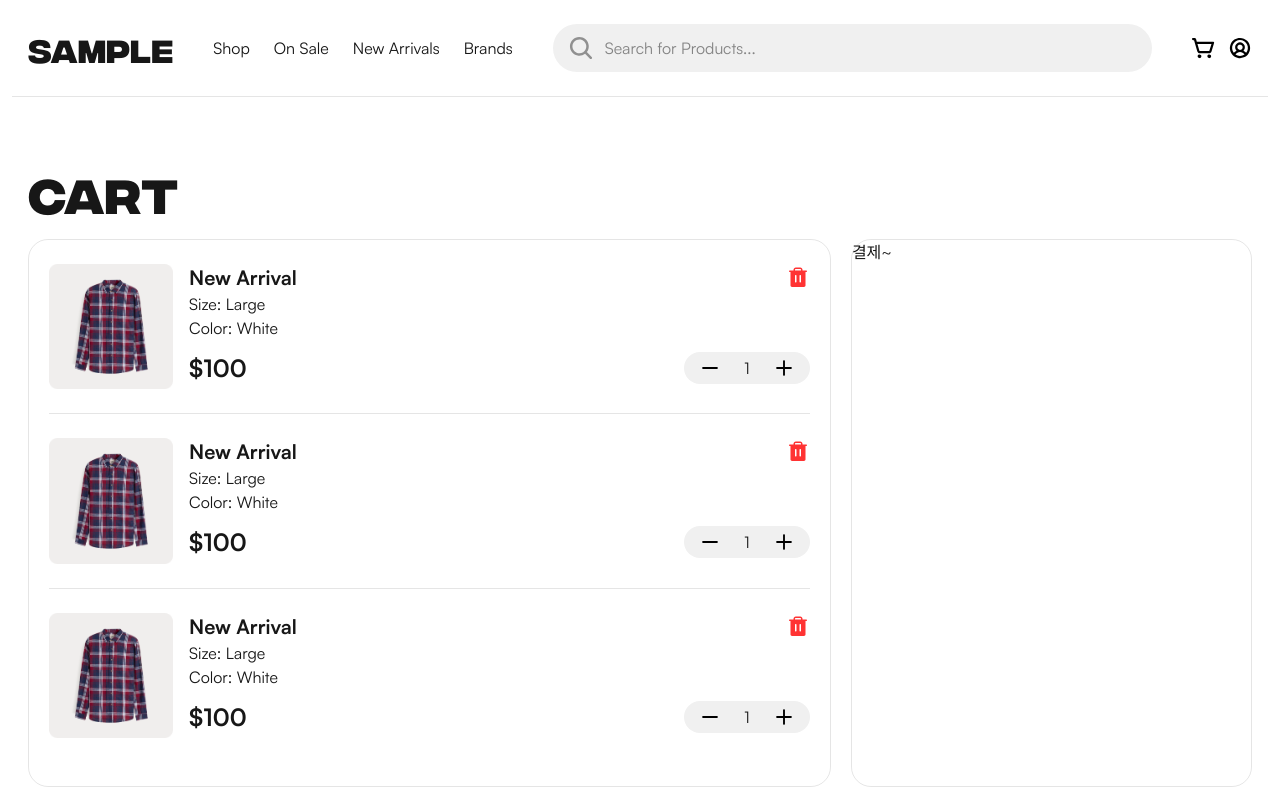
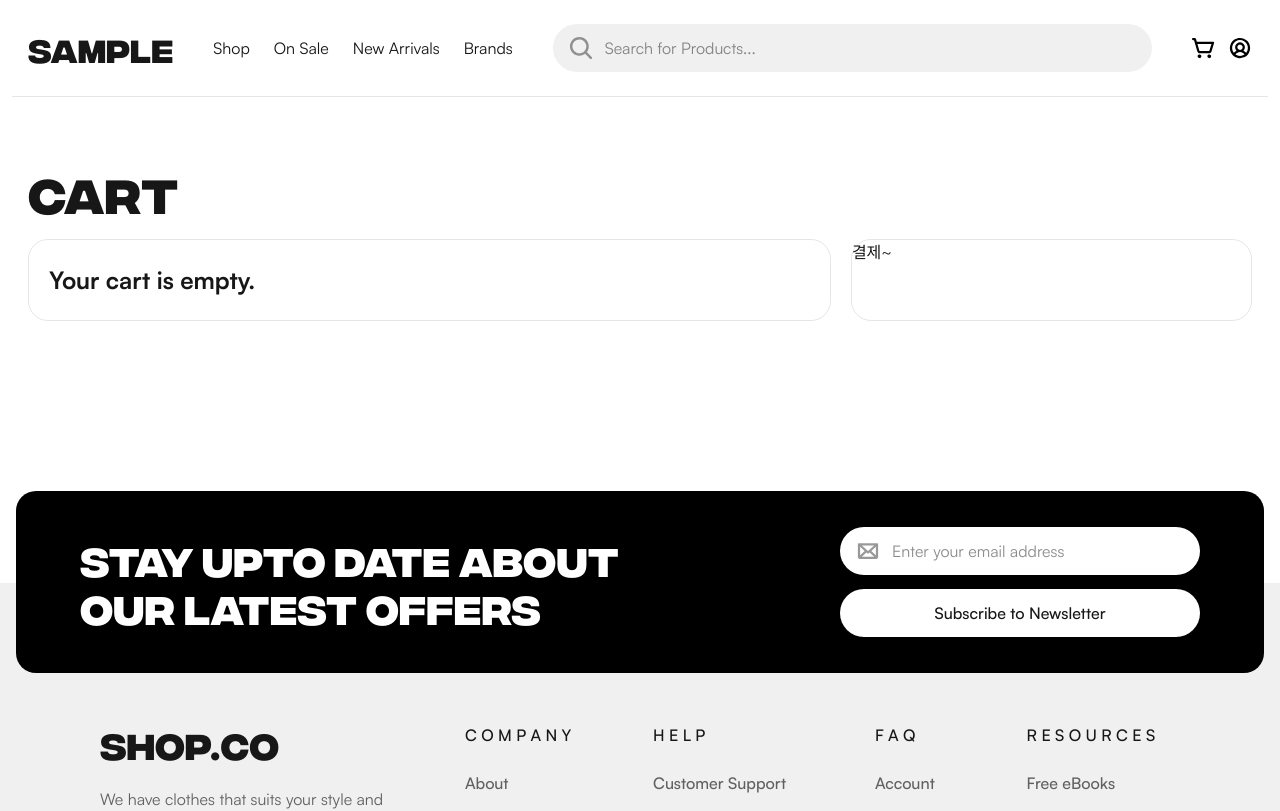
Before and after one commit to mnias/practice-store, a Next.js app: page /cart in a window 1280 px wide. Shown: the top 811 px of the page. Built offline with nearby package versions, Linux system fonts and the light colour scheme.

Commit message:
카트 제거하기 버튼 추가

```diff
--- a/src/app/(share-header-footer)/cart/page.tsx
+++ b/src/app/(share-header-footer)/cart/page.tsx
@@ -1,4 +1,7 @@
+'use client';
+
 import CartProduct from '@/components/common/product/cart-product';
+import { useState } from 'react';
 
 const products = [
   {
@@ -28,16 +31,26 @@ const products = [
 ];
 
 export default function CartPage() {
+  const [cartProducts, setCartProducts] = useState(products);
+
+  const onClickDelete = (productId: number) => {
+    setCartProducts(prevProducts => prevProducts.filter(product => product.id !== productId));
+  };
+
   return (
     <div className="mx-auto flex w-full max-w-[1256px] flex-col border-t border-t-black/10 px-4">
       <div className="mt-[50px] mb-[20px] text-3xl font-bold md:mt-[70px] md:mb-[24px] md:text-5xl">Cart</div>
       <div className="flex flex-col gap-5 md:flex-row">
         <div className="flex flex-2/3 flex-col gap-4 divide-y divide-gray-10 rounded-[20px] border border-gray-10 p-4 md:gap-6 md:px-5 md:py-6">
-          {products.map(product => (
-            <div key={product.id} className="pb-4 md:pb-6">
-              <CartProduct product={product} />
-            </div>
-          ))}
+          {cartProducts.length === 0 ? (
+            cartProducts.map(product => (
+              <div key={product.id} className="pb-4 md:pb-6">
+                <CartProduct product={product} onClickDelete={onClickDelete} />
+              </div>
+            ))
+          ) : (
+            <div className="text-2xl font-extrabold">Your cart is empty.</div>
+          )}
         </div>
         <div className="flex-1/3 rounded-[20px] border border-gray-10">결제~</div>
       </div>
--- a/src/components/common/product/cart-product.tsx
+++ b/src/components/common/product/cart-product.tsx
@@ -6,9 +6,10 @@ import { useState } from 'react';
 
 interface Props {
   product: Product;
+  onClickDelete?: (productId: number) => void;
 }
 
-export default function CartProduct({ product }: Props) {
+export default function CartProduct({ product, onClickDelete }: Props) {
   const [amount, setAmount] = useState<number>(1);
 
   return (
@@ -17,7 +18,7 @@ export default function CartProduct({ product }: Props) {
       <div className="flex flex-1 flex-col">
         <div className="flex flex-row justify-between">
           <div className="line-clamp-1 text-base font-extrabold md:text-xl">{product.name}</div>
-          <button className="cursor-pointer">
+          <button className="cursor-pointer" onClick={() => onClickDelete?.(product.id)}>
             <Image src="/ic_trash_can.svg" alt="trash can icon" width={24} height={24} />
           </button>
         </div>
```
